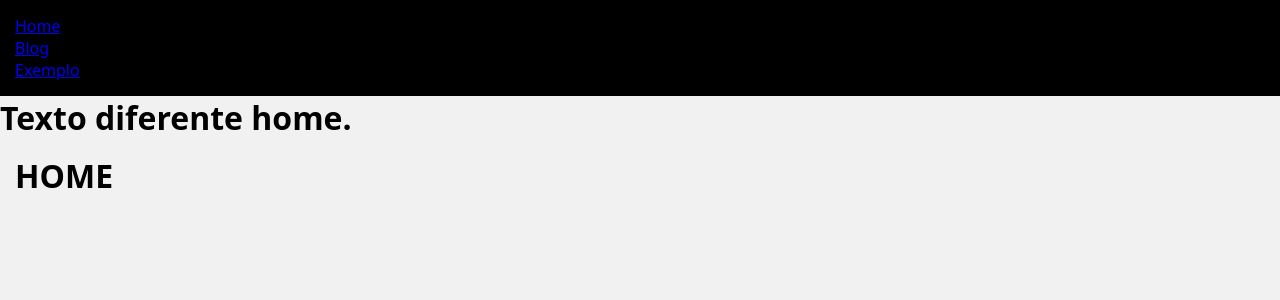
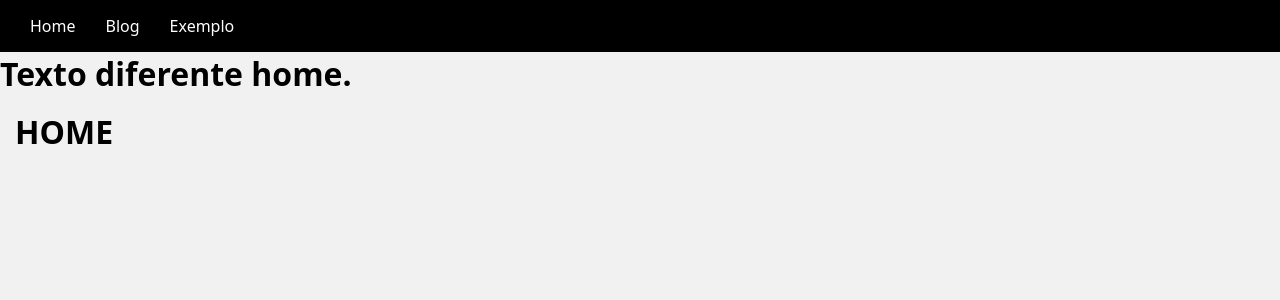
Before and after one commit to NatanBraslavsky/Python, a Django app: page / in a window 1280 px wide. Shown: the top 300 px of the page. Run offline with Django 5.2, Linux system fonts and the light colour scheme.

Commit message:
django estudos

```diff
--- a/curso_udemy/django/base/static/global/css/style.css
+++ b/curso_udemy/django/base/static/global/css/style.css
@@ -5,6 +5,15 @@
   margin: 0;
   padding: 0;
   box-sizing: border-box;
+}
+
+a {
+  color: rgb(0, 242, 255);
+  text-decoration: none;
+}
+
+a:hover{
+  text-decoration: underline;
 }
 
 html {
@@ -32,7 +41,18 @@
 
 .menu{
   background-color: black;
+  padding: 0 1.5rem;
+}
+
+.menu__links{
+  list-style: none;
+  display: flex;
+}
+
+.menu__links a{
+  color: white;
   padding: 1.5rem;
+  display: block;
 }
 
 @media (min-width: 600px) {
--- /dev/null
+++ b/curso_udemy/django/home/static/home/css/style.css
@@ -0,0 +1,3 @@
+body{
+    background-color: red;
+}
```
Also changed, not shown: curso_udemy/django/project/settings.py (+5 -2 lines), 1 other file.
